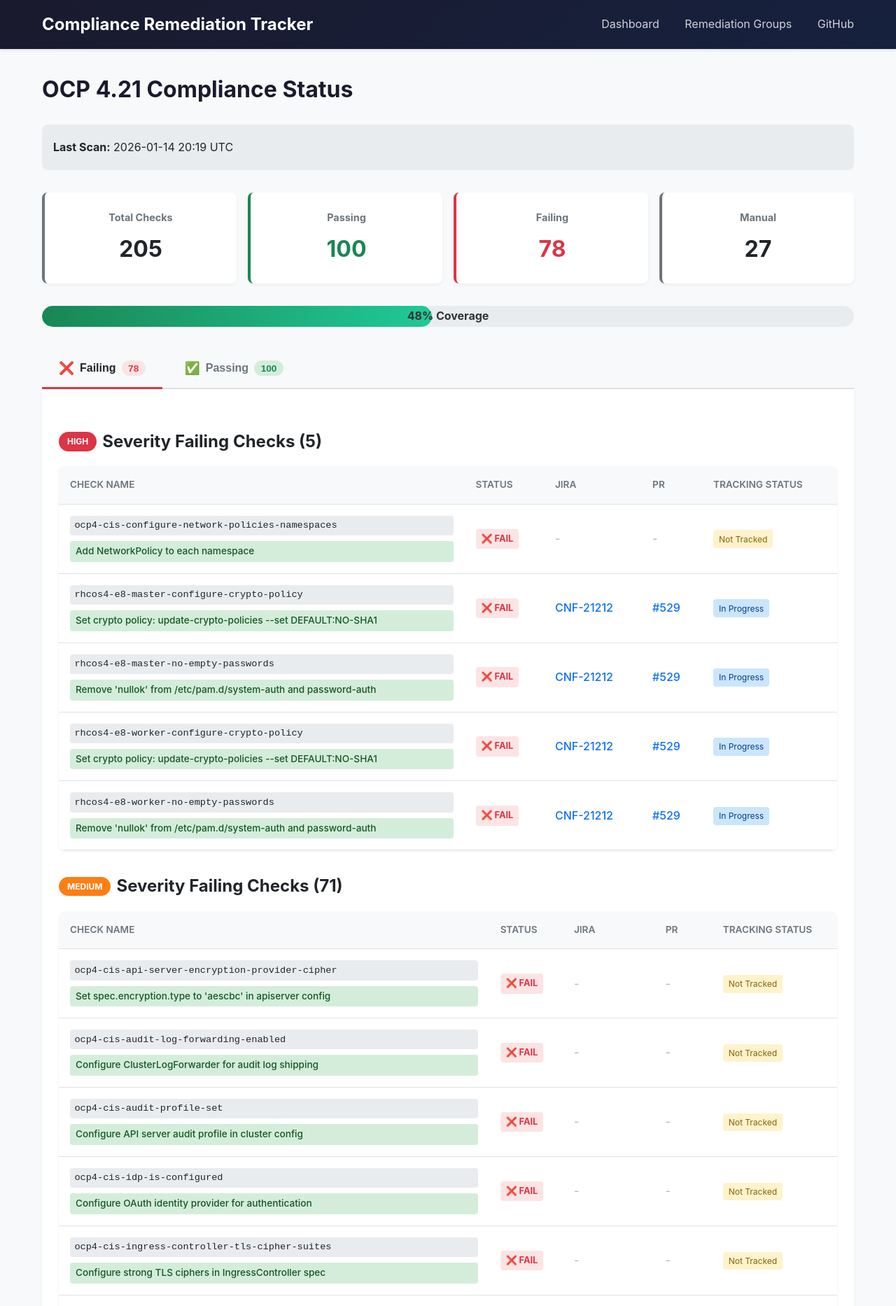
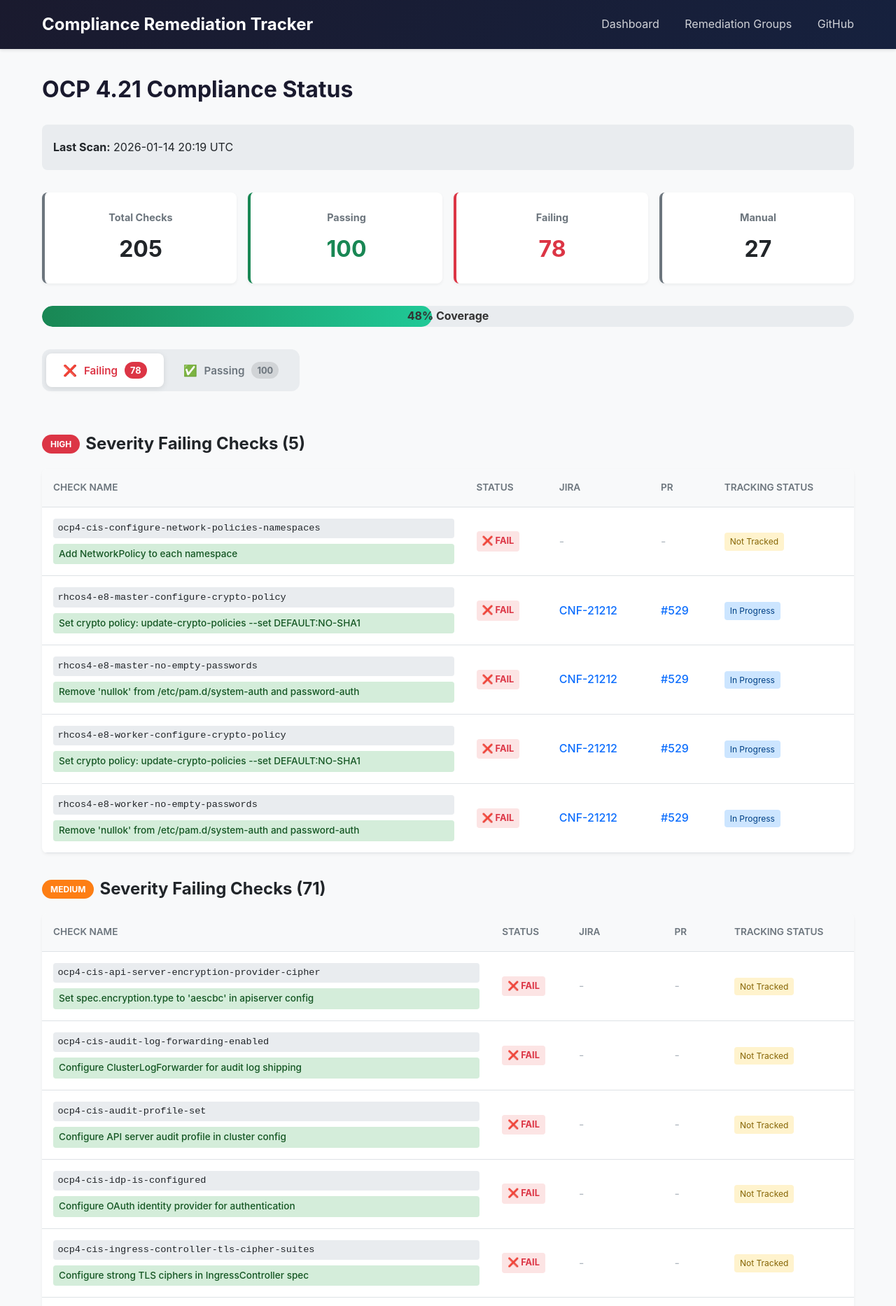
Before and after one commit to sebrandon1/compliance-scripts, a Jekyll site: the page built from docs/versions/4.21.md, in a window 1280 px wide. Shown: the top 1866 px of the page at 70% size. Built offline with Jekyll 4.4.1, drawn with Linux system fonts in a browser that asks for light colours.

Commit message:
Redesign tabs with pill-style toggle buttons
- Tabs now look like a segmented control/toggle
- Gray rounded container with white active state
- Colored count badges (red/green) on active tab
- Smooth hover and transition effects
- Fade-in animation when switching panels

Co-Authored-By: Claude Opus 4.5 <noreply@anthropic.com>

```diff
--- a/docs/assets/css/style.css
+++ b/docs/assets/css/style.css
@@ -389,82 +389,92 @@ footer a {
 }
 
 .tab-nav {
-  display: flex;
-  gap: 0.5rem;
-  margin-bottom: 0;
-  border-bottom: 2px solid var(--color-border);
-  padding-bottom: 0;
+  display: inline-flex;
+  background: #e9ecef;
+  border-radius: 12px;
+  padding: 6px;
+  gap: 4px;
+  margin-bottom: 1.5rem;
 }
 
 .tab-btn {
   display: flex;
   align-items: center;
-  gap: 0.5rem;
-  padding: 1rem 1.5rem;
+  gap: 10px;
+  padding: 12px 24px;
   background: transparent;
   border: none;
-  border-bottom: 3px solid transparent;
-  margin-bottom: -2px;
+  border-radius: 8px;
   cursor: pointer;
-  font-size: 1rem;
+  font-size: 0.95rem;
   font-weight: 600;
   color: #6c757d;
   transition: all 0.2s ease;
+  font-family: inherit;
 }
 
 .tab-btn:hover {
-  color: var(--color-text);
-  background: rgba(0,0,0,0.02);
+  color: #495057;
+  background: rgba(255,255,255,0.5);
 }
 
 .tab-btn.active {
-  color: var(--color-text);
-  border-bottom-color: #0d6efd;
+  background: white;
+  color: #212529;
+  box-shadow: 0 2px 8px rgba(0,0,0,0.1);
 }
 
 .tab-btn[data-tab="failing"].active {
-  border-bottom-color: var(--color-fail);
+  color: var(--color-fail);
 }
 
 .tab-btn[data-tab="passing"].active {
-  border-bottom-color: var(--color-pass);
+  color: var(--color-pass);
 }
 
 .tab-icon {
-  font-size: 1.1rem;
+  font-size: 1rem;
 }
 
 .tab-count {
   display: inline-flex;
   align-items: center;
   justify-content: center;
-  min-width: 2rem;
-  padding: 0.2rem 0.6rem;
-  border-radius: 20px;
-  font-size: 0.85rem;
+  min-width: 28px;
+  height: 24px;
+  padding: 0 8px;
+  border-radius: 12px;
+  font-size: 0.8rem;
   font-weight: 700;
 }
 
-.tab-count.fail-count {
-  background: #fce4e4;
-  color: var(--color-fail);
+.tab-btn:not(.active) .tab-count {
+  background: rgba(0,0,0,0.1);
+  color: #6c757d;
 }
 
-.tab-count.pass-count {
-  background: #d4edda;
-  color: var(--color-pass);
+.tab-btn.active .fail-count {
+  background: var(--color-fail);
+  color: white;
+}
+
+.tab-btn.active .pass-count {
+  background: var(--color-pass);
+  color: white;
 }
 
 .tab-panel {
   display: none;
-  background: var(--color-card);
-  padding: 1.5rem;
-  border-radius: 0 0 8px 8px;
-  box-shadow: 0 2px 4px rgba(0,0,0,0.05);
+  animation: fadeIn 0.2s ease;
 }
 
 .tab-panel.active {
   display: block;
+}
+
+@keyframes fadeIn {
+  from { opacity: 0; transform: translateY(-4px); }
+  to { opacity: 1; transform: translateY(0); }
 }
 
 .passing-table tr:hover {
```
